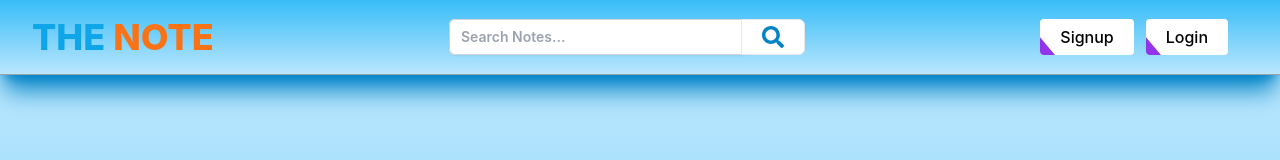
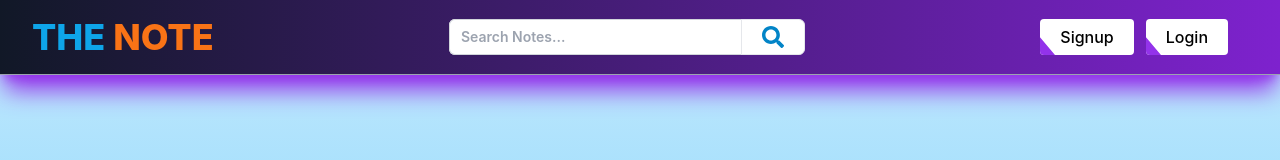
Before and after one commit to imprjde/fs-notekeeper-frontend, a React (Create React App) app: page /profile in a window 1280 px wide. Shown: the top 160 px of the page. Built offline with nearby package versions, Linux system fonts and the light colour scheme.

Commit message:
UI changes

```diff
--- a/src/components/Header.jsx
+++ b/src/components/Header.jsx
@@ -7,9 +7,9 @@ import { FaSearch } from "react-icons/fa";
 import { appContext } from "../context";
 import { motion, AnimatePresence } from "framer-motion";
 
-const gradientStyle = {
-  background: "linear-gradient(rgb(56, 189, 248), rgb(186, 230, 253)",
-};
+// const gradientStyle = {
+//   background: "linear-gradient(rgb(56, 189, 248), rgb(186, 230, 253)",
+// };
 
 const Header = () => {
   const [isNavOpen, setIsNavOpen] = useState(false);
@@ -32,10 +32,11 @@ const Header = () => {
   }, []);
 
   return (
-    <div
-      className="w-full h-[75px] shadow-xl shadow-sky-600 z-40 border-b border-b-gray-400 top-0 sticky  "
-      style={gradientStyle}
-    >
+    // <div
+    //   className="w-full h-[75px] shadow-xl shadow-sky-600 z-40 border-b border-b-gray-400 top-0 sticky  "
+    //   style={gradientStyle}
+    // >
+    <div className="w-full h-[75px] shadow-xl bg-gradient-to-r from-gray-900 to-purple-700 shadow-purple-600 z-40 border-b border-b-gray-400 top-0 sticky  ">
       <div className="m-auto h-full justify-between flex items-center px-2 md:px-8">
         <Link
           to="/"
--- a/src/components/Home.jsx
+++ b/src/components/Home.jsx
@@ -72,7 +72,7 @@ const Home = () => {
     if (!userInfo) {
       navigate("/login");
     }
-    // fetchNotes();
+    fetchNotes();
     // eslint-disable-next-line react-hooks/exhaustive-deps
   }, []);
 
--- a/src/components/SignUp.jsx
+++ b/src/components/SignUp.jsx
@@ -134,7 +134,7 @@ const Signup = () => {
   return (
     <div className="bg-cover bg-center bg-gradient-to-b from-gray-900   to-purple-700 min-h-screen flex flex-col items-center justify-center">
       <ToastContainer />
-      <div className="w-[90%]  px-5 md:w-[60%]  rounded-md  m-10 text-white pb-5 bg-gradient-to-t from-gray-900   to-purple-700 shadow-xl shadow-purple-700">
+      <div className="w-[90%]  px-5 md:w-[60%]  rounded-md  m-10 text-white pb-5 bg-gradient-to-t from-gray-900 to-purple-700 shadow-xl shadow-purple-700">
         <div className="mt-5 md:text-4xl tracking-wider font-extrabold text-purple-600 space-x-2">
           <span
             style={{ textShadow: "4px 4px 4px rgb(0,0,0)" }}
```
